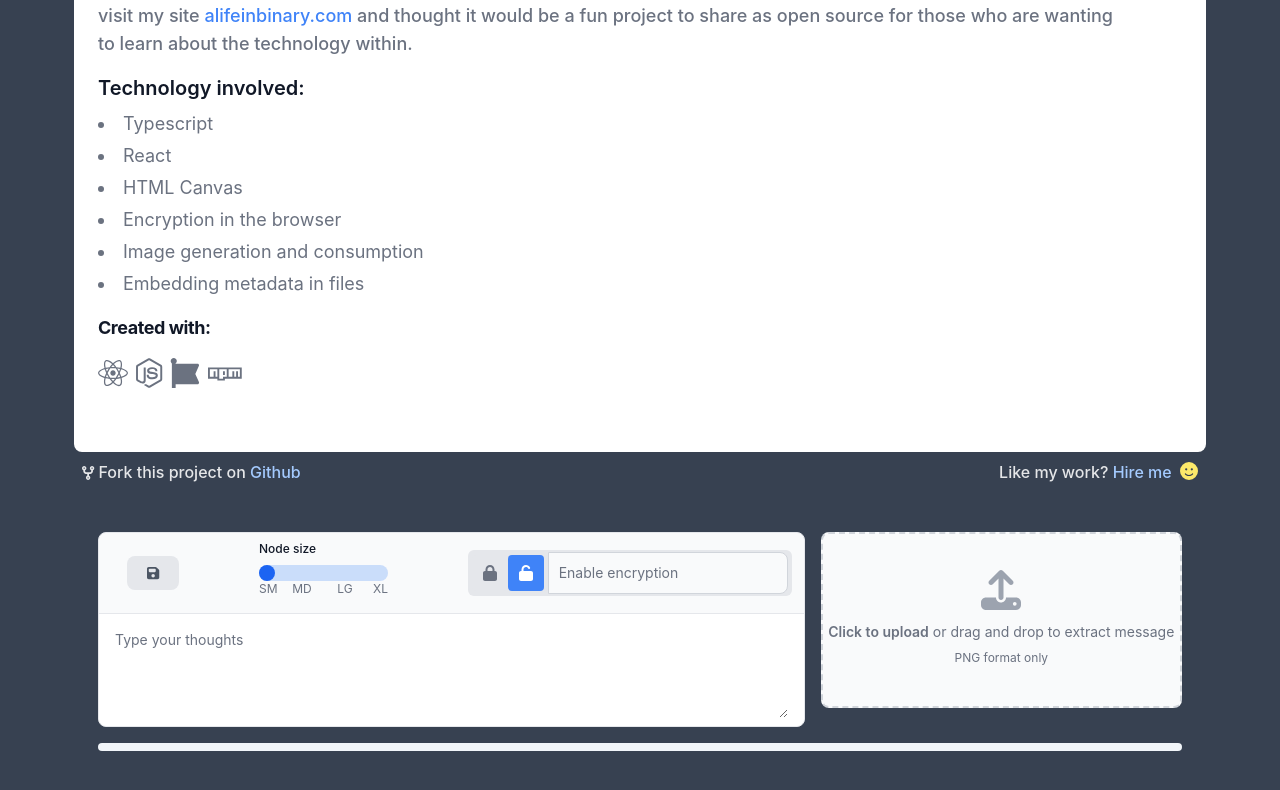
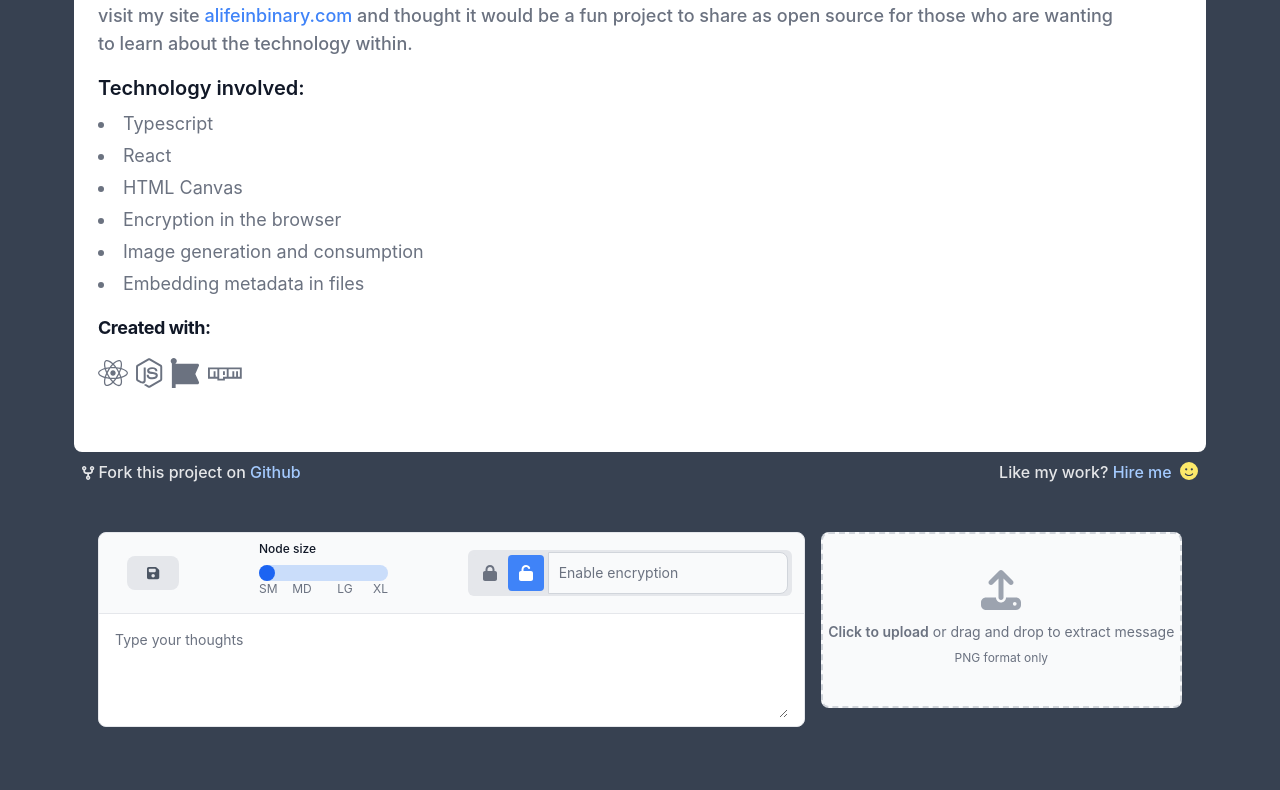
Before and after one commit to alifeinbinary/stegg, a React (Vite) app: page / in a window 1280 px wide. Shown: the part 378-1168 px from the top of the page. Built offline with nearby package versions, Linux system fonts and the light colour scheme.

Commit message:
fix: clearing the canvas height when the context is cleared

```diff
--- a/src/components/TextArea.tsx
+++ b/src/components/TextArea.tsx
@@ -11,6 +11,7 @@ interface TextAreaProps {
     setDecryptedText: React.Dispatch<React.SetStateAction<string>>;
     input: string;
     setInput: React.Dispatch<React.SetStateAction<string>>;
+    setOutput: React.Dispatch<React.SetStateAction<string[]>>;
     setEncryptionEnabled: React.Dispatch<React.SetStateAction<boolean>>;
     canvasRef: React.MutableRefObject<HTMLCanvasElement | null>;
     handleDecrypt: (encryptedText: string, password: string, setDecryptedText: React.Dispatch<React.SetStateAction<string>>) => void;
@@ -19,7 +20,7 @@ interface TextAreaProps {
     setSize: React.Dispatch<React.SetStateAction<number>>;
 }
 
-export const TextArea: React.FC<TextAreaProps> = ({ encryptionEnabled, password, setPassword, encryptedText, setDecryptedText, input, setInput, setEncryptionEnabled, canvasRef, handleDecrypt, decryptedText, size, setSize }) => {
+export const TextArea: React.FC<TextAreaProps> = ({ encryptionEnabled, password, setPassword, encryptedText, setDecryptedText, input, setInput, setOutput, setEncryptionEnabled, canvasRef, handleDecrypt, decryptedText, size, setSize }) => {
 
     const handleCheckboxChange = () => {
         setEncryptionEnabled(!encryptionEnabled)
@@ -95,6 +96,7 @@ export const TextArea: React.FC<TextAreaProps> = ({ encryptionEnabled, password,
                         setInput(e.target.value);
                         if (e.target.value.trim() === '') {
                             clearContx(canvasRef);
+                            setOutput([]);
                         }
                     }} maxLength={512} className="block w-full px-0 text-sm text-gray-800 bg-white border-0 dark:bg-gray-800 focus:ring-0 dark:text-white dark:placeholder-gray-400" placeholder={`${decryptedText ? decryptedText : 'Type your thoughts '}`} required ></textarea>
                 </div>
--- a/src/components/Translate.tsx
+++ b/src/components/Translate.tsx
@@ -103,11 +103,11 @@ const Translate: React.FC<React.CanvasHTMLAttributes<HTMLCanvasElement>> = () =>
         <div>
             <div className='flex gap-4'>
                 <div className='flex-1 w-2/3'>
-                    <TextArea encryptionEnabled={encryptionEnabled} password={password} setPassword={setPassword} encryptedText={encryptedText} setDecryptedText={setDecryptedText} input={input} setInput={setInput} setEncryptionEnabled={setEncryptionEnabled} canvasRef={canvasRef} handleDecrypt={handleDecrypt} decryptedText={decryptedText} size={size} setSize={setSize} />
+                    <TextArea encryptionEnabled={encryptionEnabled} password={password} setPassword={setPassword} encryptedText={encryptedText} setDecryptedText={setDecryptedText} input={input} setInput={setInput} setOutput={setOutput} setEncryptionEnabled={setEncryptionEnabled} canvasRef={canvasRef} handleDecrypt={handleDecrypt} decryptedText={decryptedText} size={size} setSize={setSize} />
                 </div>
                 <Dropzone setInput={setInput} setEncryptionEnabled={setEncryptionEnabled} setTextToDecrypt={setTextToDecrypt} />
             </div>
-            <canvas id="canvas" ref={canvasRef} height={canvasHeight} width={canvasWidth} className='pb-2 w-full rounded-lg bg-slate-100' />
+            <canvas id="canvas" ref={canvasRef} height={canvasHeight} width={canvasWidth} className='w-full rounded-lg bg-slate-100' />
         </div>
     );
 }
```
